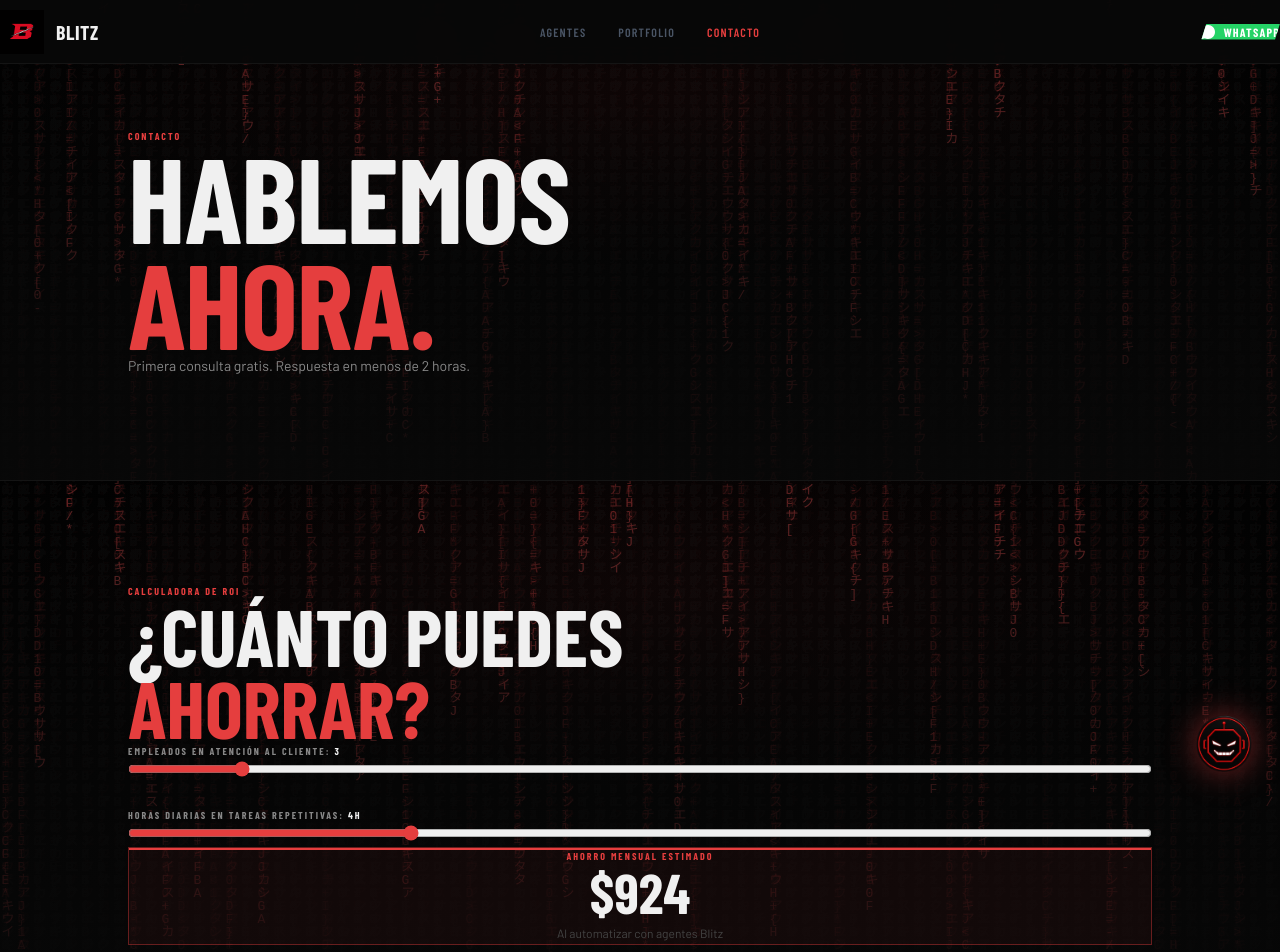
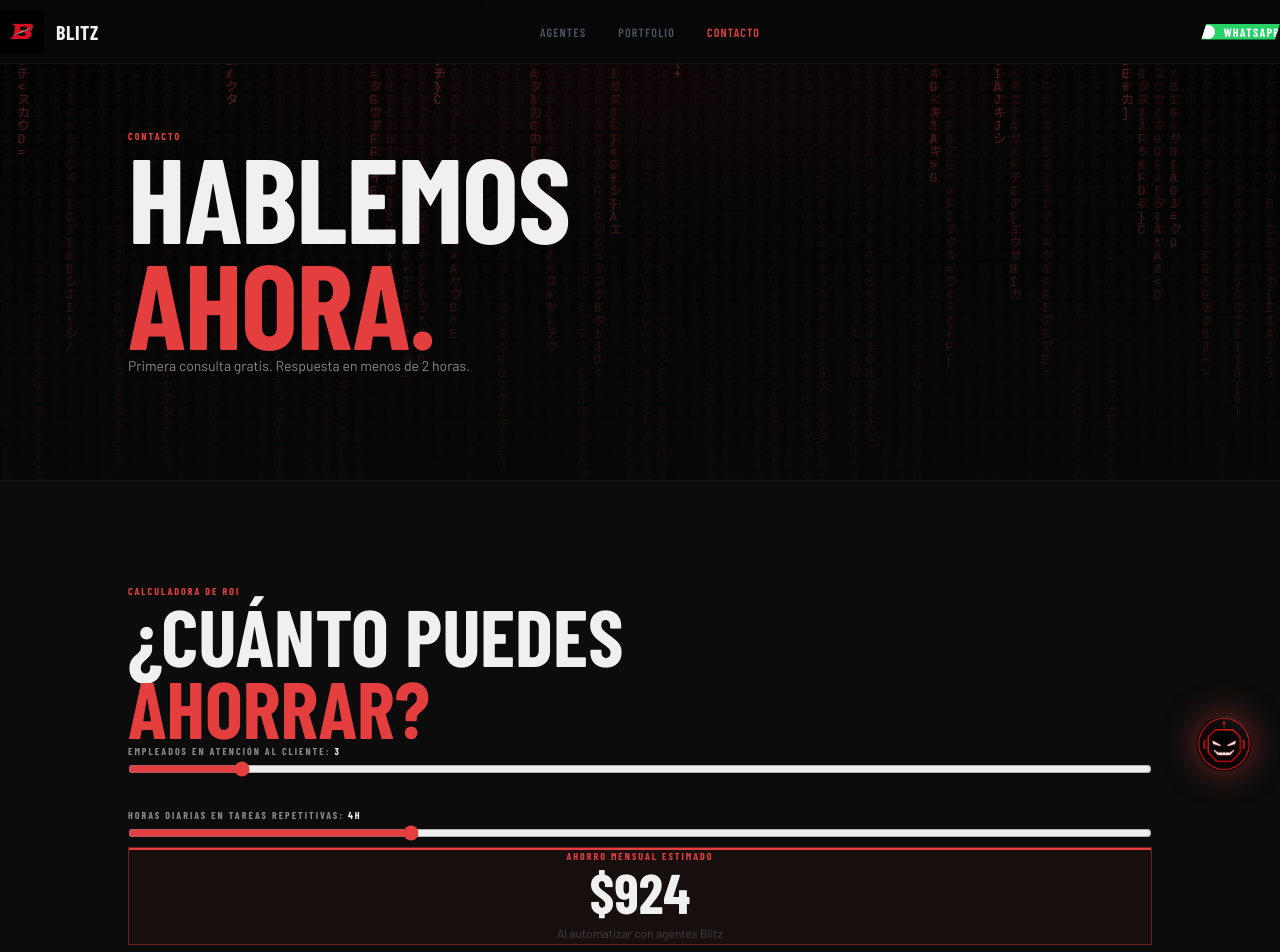
Before and after one commit to dacabrero11/blitz, a Next.js app: page /contacto in a window 1280 px wide. Shown: the top 952 px of the page. Built offline with nearby package versions, Linux system fonts and the light colour scheme; a web font is replaced by a local one.

Commit message:
fix: remove matrix from calculator

```diff
--- a/components/sections/PageSections.tsx
+++ b/components/sections/PageSections.tsx
@@ -104,12 +104,10 @@ export function RoiCalculator() {
 
   return (
     <section
-      className="section-padding relative overflow-hidden"
-      style={{ borderBottom: '1px solid var(--border-2)' }}
+      className="section-padding"
+      style={{ borderBottom: '1px solid var(--border-2)', background: 'var(--black-2)' }}
     >
-      <MatrixBackground />
-      <div className="absolute inset-0 pointer-events-none" style={{ background: 'linear-gradient(to top, rgba(8,8,8,0.92) 0%, rgba(8,8,8,0.6) 50%, rgba(8,8,8,0.2) 100%)', zIndex: 2 }} />
-      <div className="container max-w-2xl relative" style={{ zIndex: 3 }}>
+      <div className="container max-w-2xl">
         <p className="text-label mb-2">Calculadora de ROI</p>
         <h2 className="text-d2 mb-8">
           ¿Cuánto puedes
```
